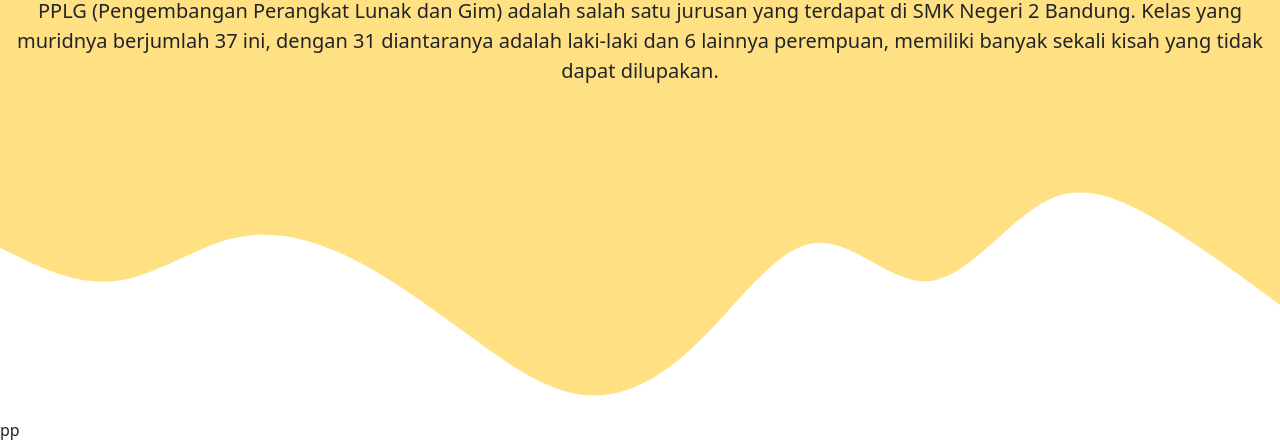
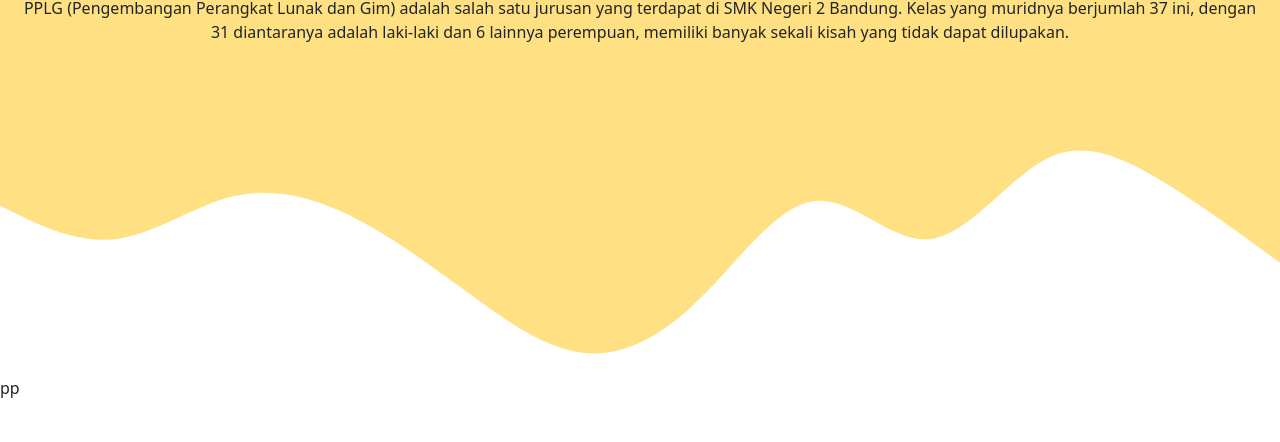
Before and after one commit to lowskeyy/WebKelasPPLG1, a plain HTML site: page index.html in a window 1280 px wide. Shown: the part 393-835 px from the top of the page. After the commit the page ends 800 px from the top, so only its background shows below. Drawn offline with nearby package versions, Linux system fonts and the light colour scheme.

Commit message:
ubah font size

```diff
--- a/style.css
+++ b/style.css
@@ -11,3 +11,7 @@ svg {
     position: relative;
     top: px;
 }
+
+.lead {
+    font-size: 16px;
+}
```
